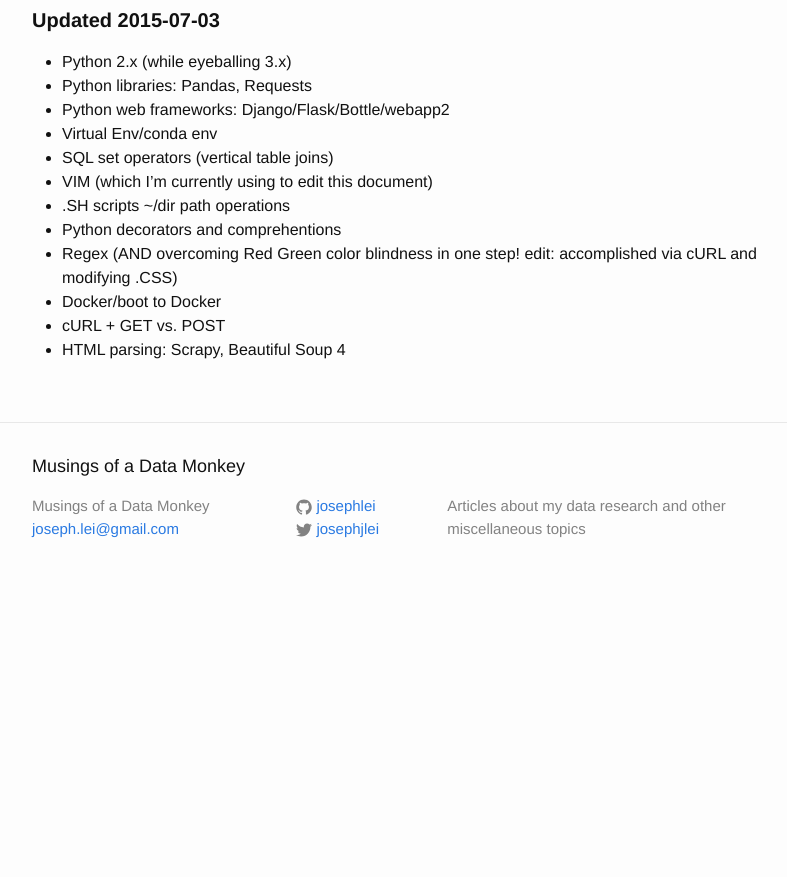
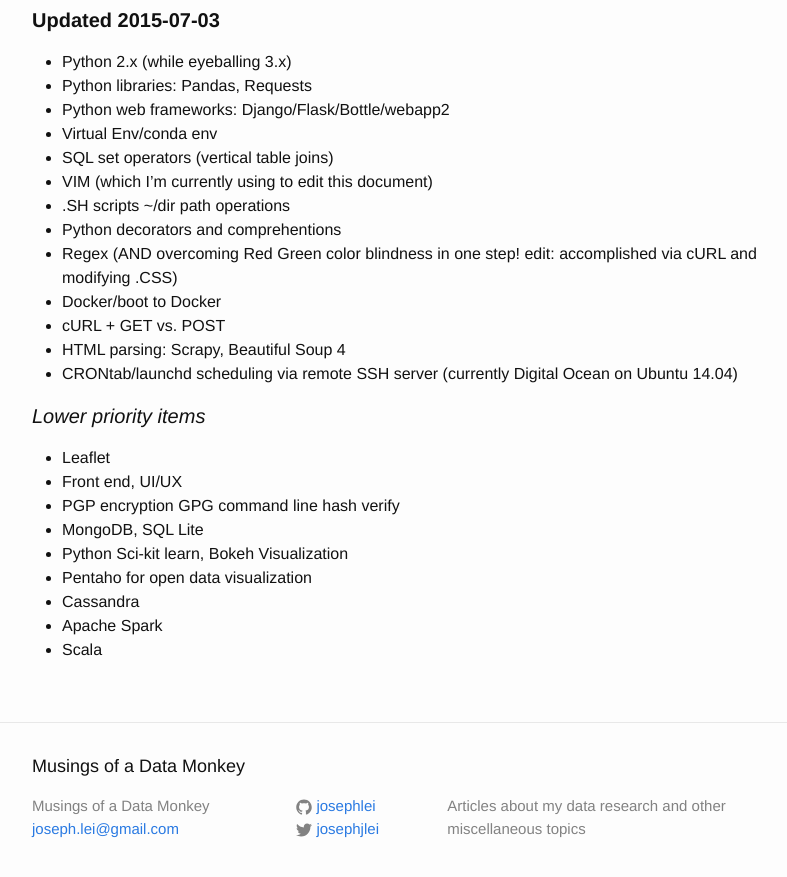
Before and after one commit to josephlei/jjl-website, a Jekyll site: the page built from _posts/2015-07-03-what-to-learn-first.markdown, in a window 1280 px wide and 900 px high, scrolled down 732 px. Shown: the top 877 px of the window, without its empty margins (238-1025 px from the left). Built offline with Jekyll 4.4.1, drawn with Linux system fonts in a browser that asks for light colours; before the commit the page ends 1332 px from its top, so only the background shows below that.

Commit message:
update learning

```diff
--- a/_posts/2015-07-03-what-to-learn-first.markdown
+++ b/_posts/2015-07-03-what-to-learn-first.markdown
@@ -32,3 +32,16 @@
 * Docker/boot to Docker
 * cURL + GET vs. POST
 * HTML parsing: Scrapy, Beautiful Soup 4
+* CRONtab/launchd scheduling via remote SSH server (currently Digital Ocean on Ubuntu 14.04)
+
+####*Lower priority items*
+
+* Leaflet
+* Front end, UI/UX
+* PGP encryption GPG command line hash verify
+* MongoDB, SQL Lite
+* Python Sci-kit learn, Bokeh Visualization
+* Pentaho for open data visualization
+* Cassandra
+* Apache Spark
+* Scala
```
